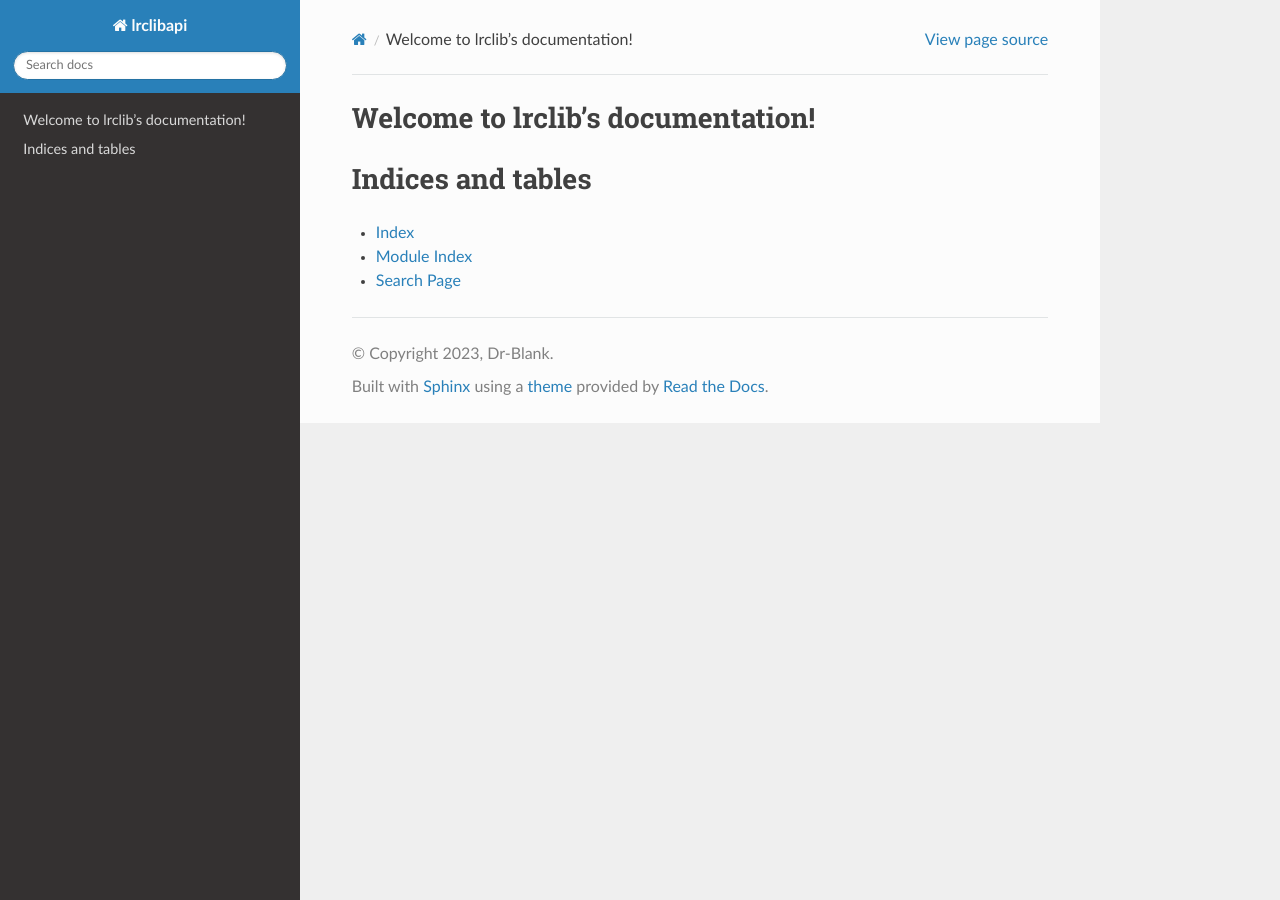
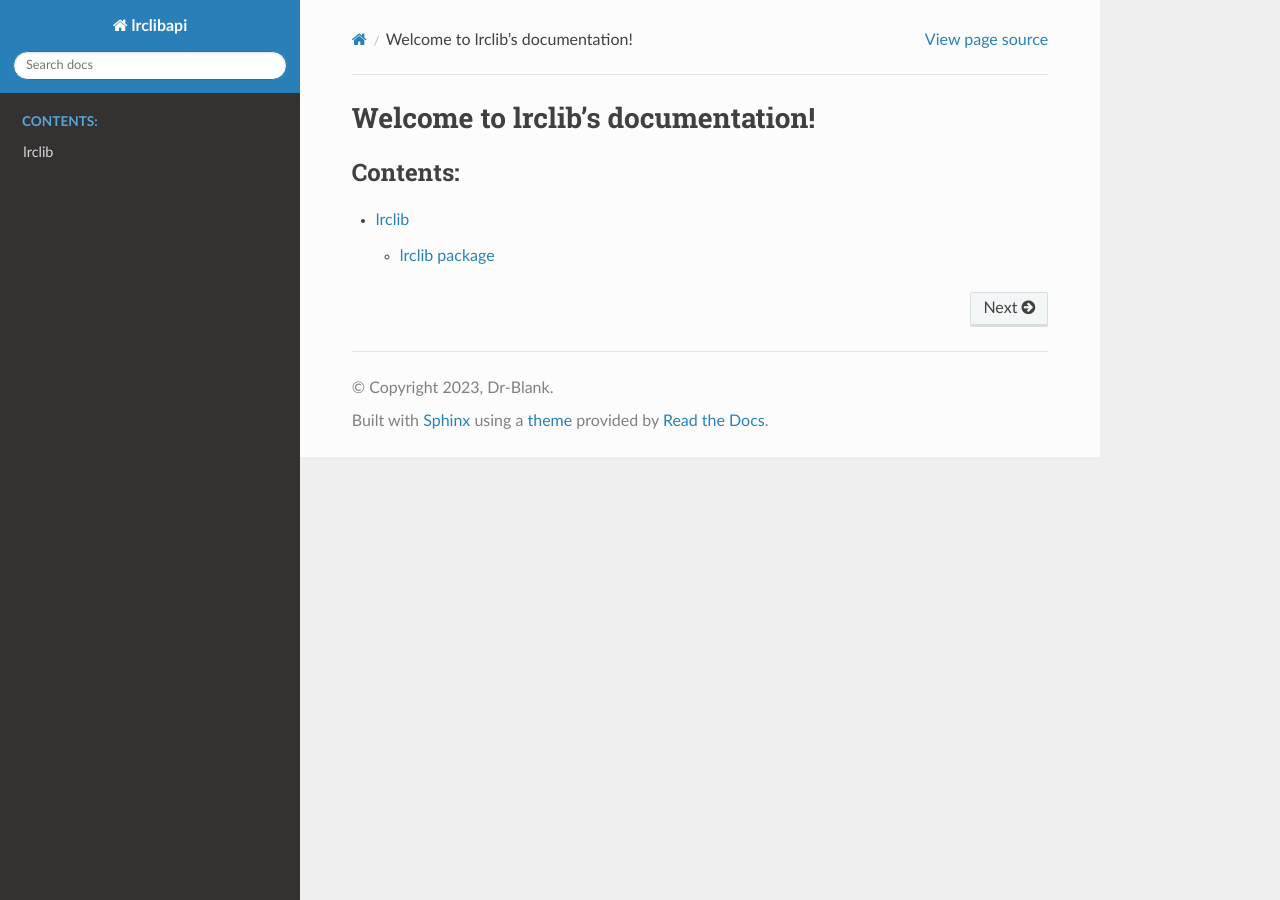
Before and after one commit to Dr-Blank/lrclibapi, a Sphinx documentation site: the page built from docs/index.rst, in a window 1280 px wide. Built offline with Sphinx 7.4.7 and the Read the Docs theme 2.0.0, drawn with Linux system fonts in a browser that asks for light colours.

Commit message:
generate docs using autodoc

```diff
--- a/docs/conf.py
+++ b/docs/conf.py
@@ -14,7 +14,7 @@
 # -- General configuration ---------------------------------------------------
 # https://www.sphinx-doc.org/en/master/usage/configuration.html#general-configuration
 
-extensions = []
+extensions = ['sphinx.ext.autodoc', 'sphinx.ext.todo', 'sphinx.ext.viewcode']
 
 templates_path = ['_templates']
 exclude_patterns = ['_build', 'Thumbs.db', '.DS_Store']
--- a/docs/index.rst
+++ b/docs/index.rst
@@ -10,11 +10,4 @@
    :maxdepth: 2
    :caption: Contents:
 
-
-
-Indices and tables
-==================
-
-* :ref:`genindex`
-* :ref:`modindex`
-* :ref:`search`
+   modules
--- /dev/null
+++ b/docs/modules.rst
@@ -0,0 +1,7 @@
+lrclib
+======
+
+.. toctree::
+   :maxdepth: 4
+
+   lrclib
```
Also changed, not shown: docs/lrclib.rst (added, +45 -0 lines).
